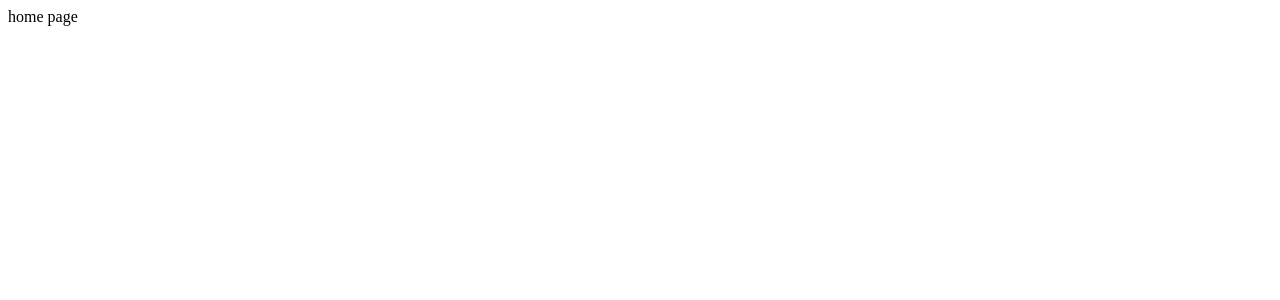
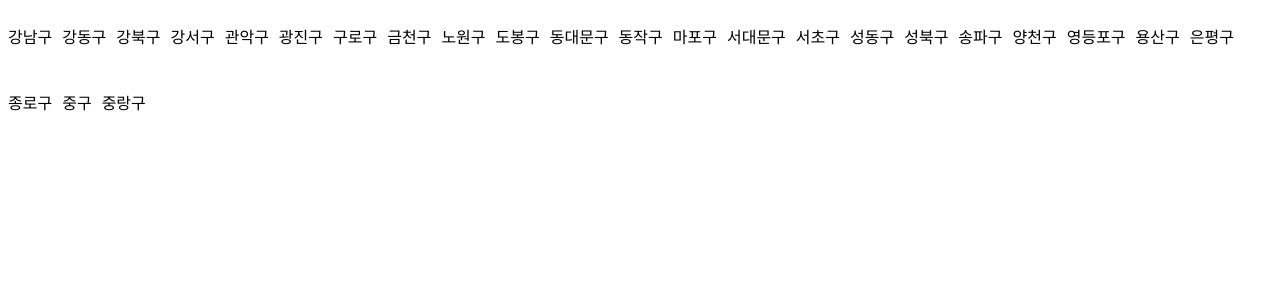
Before and after one commit to soheee-bae/FindingSeoul, a Next.js app: page /home in a window 1280 px wide. Shown: the top 300 px of the page. Built offline with nearby package versions, Linux system fonts and the light colour scheme.

Commit message:
edited stations query with namings

```diff
--- a/src/apis/stations/queryfns.ts
+++ b/src/apis/stations/queryfns.ts
@@ -1,5 +1,5 @@
-export async function getStationsByArea(area?: string) {
-  return await fetch(`${process.env.BE_LOCAL_PORT}/stations/${area}`).then(
+export async function getStationsByDistrict(district?: string) {
+  return await fetch(`${process.env.BE_LOCAL_PORT}/stations/${district}`).then(
     (res) => res.json()
   );
 }
--- /dev/null
+++ b/src/app/home/home.module.scss
@@ -0,0 +1,6 @@
+.root {
+  display: flex;
+  gap: 10px;
+  align-items: center;
+  flex-wrap: wrap;
+}
--- a/src/app/home/page.tsx
+++ b/src/app/home/page.tsx
@@ -1,3 +1,11 @@
+import { SEOUL_DISTRICTS } from "@/data/districts";
+import styles from "@/app/home/home.module.scss";
 export default function Home() {
-  return <div>home page</div>;
+  return (
+    <div className={styles.root}>
+      {SEOUL_DISTRICTS.map((district) => (
+        <p key={district}>{district}</p>
+      ))}
+    </div>
+  );
 }
--- a/src/data/districts.ts
+++ b/src/data/districts.ts
@@ -1,4 +1,4 @@
-const SEOUL_DISTRICTS: string[] = [
+export const SEOUL_DISTRICTS: string[] = [
   "강남구",
   "강동구",
   "강북구",
--- a/tailwind.config.ts
+++ b/tailwind.config.ts
@@ -3,8 +3,8 @@ import type { Config } from "tailwindcss";
 const config: Config = {
   content: [
     "./src/pages/**/*.{js,ts,jsx,tsx,mdx}",
-    // "./src/components/**/*.{js,ts,jsx,tsx,mdx}",
-    // "./src/app/**/*.{js,ts,jsx,tsx,mdx}",
+    "./src/components/**/*.{js,ts,jsx,tsx,mdx}",
+    "./src/app/**/*.{js,ts,jsx,tsx,mdx}",
   ],
   theme: {
     extend: {
```
Also changed, not shown: src/apis/stations/queries.ts (+5 -5 lines), src/app/page.tsx (+7 -1 lines), tsconfig.json (+4 -12 lines).
